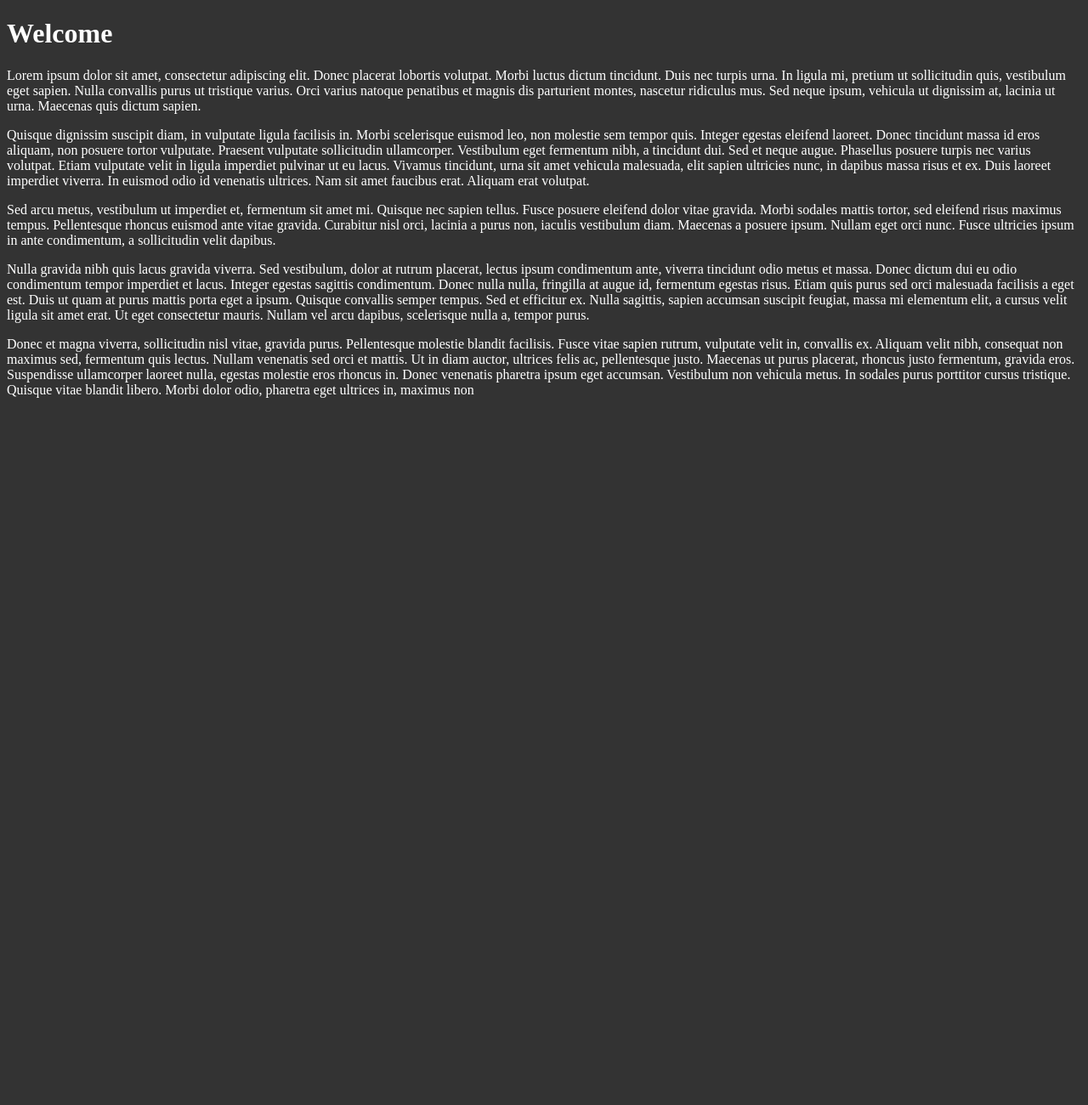
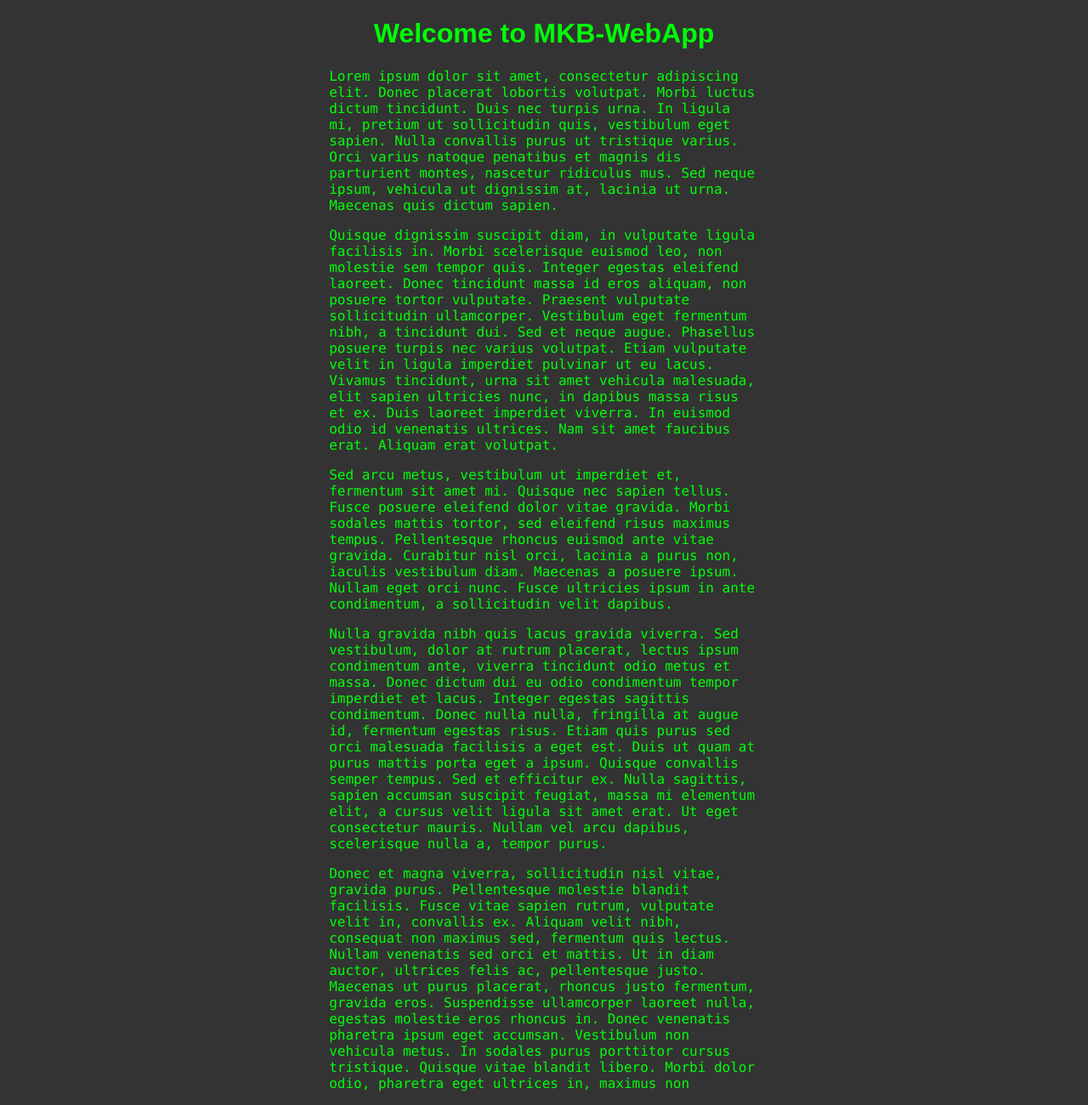
Before and after one commit to cdorsman/MKB-WebApp-python, a Flask app: page / in a window 1280 px wide. Shown: the whole page at 85% size. Before the commit the page ends 468 px from the top, so only its background shows below. Run offline with Flask 3, Linux system fonts and the light colour scheme.

Commit message:
changed website

```diff
--- a/templates/index.html
+++ b/templates/index.html
@@ -4,13 +4,24 @@
     <meta charset="UTF-8">
     <style>
     body {background-color: #333333;}
-    h1   {color: white;}
-    p    {color: white;}
+    h1  {
+            position: relative;
+            color: #00ff08;
+            text-align: center;
+            font-family: "Arial", sans-serif;
+        }
+    p   {
+        color: #00ff08;
+        font-family: "Lucida Console", "Courier New", monospace;
+        margin-left: 30%;
+        margin-right: 30%;
+        /* width: 50%; */
+    }
 </style>
     <title>MKB-WebApp</title>
 </head>
 <body>
-    <h1>Welcome</h1>
+    <h1>Welcome to MKB-WebApp</h1>
     <p>
       Lorem ipsum dolor sit amet, consectetur adipiscing elit. Donec placerat lobortis volutpat. Morbi luctus dictum tincidunt. Duis nec turpis urna. In ligula mi, pretium ut sollicitudin quis, vestibulum eget sapien. Nulla convallis purus ut tristique varius. Orci varius natoque penatibus et magnis dis parturient montes, nascetur ridiculus mus. Sed neque ipsum, vehicula ut dignissim at, lacinia ut urna. Maecenas quis dictum sapien.
     </p>
```
Also changed, not shown: 1 other file.
